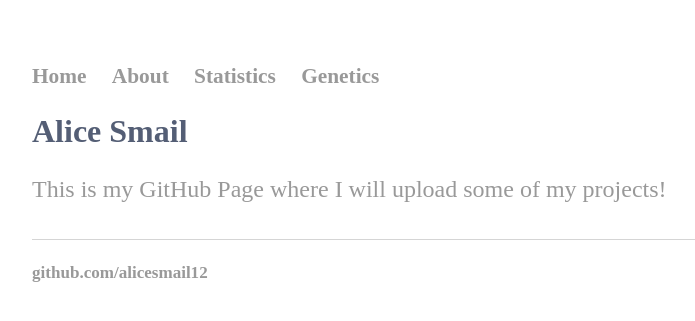
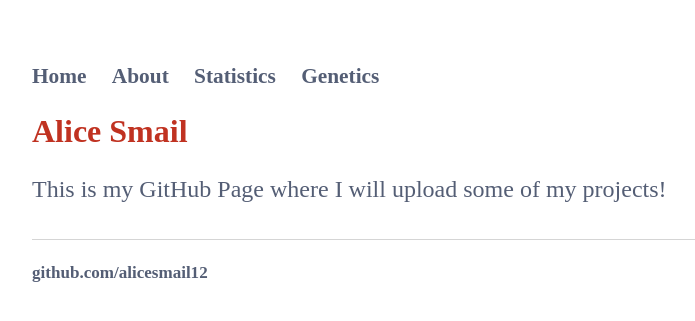
Before and after one commit to alicesmail12/alicesmail12.github.io, a Jekyll site: the page built from index.html, in a window 1280 px wide. Shown: the top 321 px of the page, without its empty margins (160-855 px from the left). Built offline with Jekyll 4.4.1, drawn with Linux system fonts in a browser that asks for light colours; some web fonts are replaced.

Commit message:
Update main.css

```diff
--- a/css/main.css
+++ b/css/main.css
@@ -9,19 +9,21 @@ h1{
     font-family: 'Radio Canada Big';
     line-height: 36px;
     font-weight:bold;
-    color: #545E75;
+    color: #C03221;
 }
 
 h2 {
     font-size: 20pt;
     font-family: 'Radio Canada Big';
     line-height: 36px;
+    color: #545E75;
 }
 
 h3,h4,h5,h6,p {
     font-size: 16pt;
     font-family: 'Radio Canada Big';
     line-height: 32px;
+    color: #545E75;
 }
 
 body {
@@ -30,13 +32,16 @@ body {
     font-size: 16pt;
     font-family: 'Radio Canada Big';
     line-height: 32px;
+    color: #545E75;
 }
 
 bold {
-font-family: 'Radio Canada Big';
-font-size: 16pt;
-line-height: 32px;
-font-weight:bold; }
+    font-family: 'Radio Canada Big';
+    font-size: 16pt;
+    line-height: 32px;
+    font-weight:bold;
+    color: #545E75;
+}
 
 title {
     margin: 60px auto;
@@ -49,17 +54,22 @@ nav ul, footer ul {
     padding: 0px;
     list-style: none;
     font-weight: bold;
+    color: #545E75;
 }
+
 nav ul li, footer ul li {
     display: inline;
     margin-right: 20px;
 }
+
 a {
     text-decoration: none;
-    color: #999;
+    color: #545E75;
 }
+
 a:hover {
     text-decoration: underline;
+
 }
 
 footer {
@@ -82,9 +92,10 @@ sp{
   font-size: 50pt;
   line-height: 50px;
 }
+
 subtitle {
     text-decoration: none;
-    color: #999;
+    color: #545E75;
     font-size: 18pt;
     font-family: 'Radio Canada Big';
     line-height: 36px;
```
